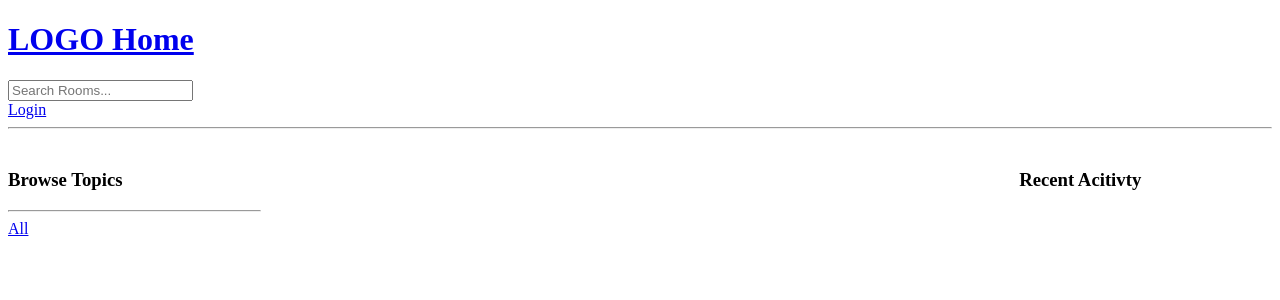
After one commit to nayana-vinod/studybud, a Django app: template base/templates/base/profile.html in a window 1280 px wide. The commit adds this page. Shown: the top 300 px of the page. Run offline with Django 4.2, Linux system fonts and the light colour scheme; the template is opened without the code that fills it, so the values that code supplies are empty.

Commit message:
added user profile page

```diff
--- a/base/templates/base/activity_component.html
+++ b/base/templates/base/activity_component.html
@@ -1,7 +1,7 @@
 <h3>Recent Acitivty</h3>
 {% for message in room_messages %}
 <div>
-    <small>@{{message.user}}  {{message.created | timesince}} ago</small>
+    <small><a href="{% url 'user-profile' user.id%}">@{{message.user}}</a>  {{message.created | timesince}} ago</small>
     <small>replied to "{{message.room}}"</small>
 
     <p>{{message}}</p>
--- a/base/templates/base/feed_component.html
+++ b/base/templates/base/feed_component.html
@@ -4,7 +4,7 @@
     <a href="{% url 'update-room' room.id %}">Edit</a>
     <a href="{% url 'delete-room' room.id %}">Delete</a>
     {% endif %}
-    <span>@{{room.host.username}}</span>
+    <a href="{% url 'user-profile' room.host.id %}">@{{room.host.username}}</a>
     <!-- <h5>{{room.id}} -- <a href="/room/{{room.id}}">{{room.name}}</a></h5> -->
     <h5>{{room.id}} -- <a href="{% url 'room' room.id %}">{{room.name}}</a></h5>
     <small>{{room.topic.name}}</small>
--- /dev/null
+++ b/base/templates/base/profile.html
@@ -0,0 +1,28 @@
+{% extends 'main.html' %}
+
+{% block content %}
+
+<style>
+    .profile-container{
+        display: grid;
+        grid-template-columns: 1fr 3fr 1fr;
+    }
+</style>
+
+<h1>{{user.username}}</h1>
+
+<div class="profile-container">
+    <div>
+        {% include 'base/topics_component.html' %}
+    </div>
+
+    <div class="">
+        {% include 'base/feed_component.html' %}
+    </div>
+
+    <div class="">
+        {% include 'base/activity_component.html' %}
+    </div>
+</div>
+
+{% endblock %}
--- a/base/urls.py
+++ b/base/urls.py
@@ -10,6 +10,7 @@
     path('room/<str:pk>/', views.room, name="room"), #pass functions since in this case we are using function based views hence 'room' function as argument passing in
     #<dynamic value> and str for string, or use int, or slug. pk:primarykey
     # name can be used to mention the path here. this is useful since even if the url which is 'room/<str:pk>/' is changed it can be referenced using name='room'
+    path('profile/<str:pk>/', views.userProfile, name="user-profile"),
 
     path('create-room/', views.createRoom, name="create-room"),
     path('update-room/<str:pk>/', views.updateRoom, name="update-room"),
```
Also changed, not shown: base/views.py (+14 -0 lines).
